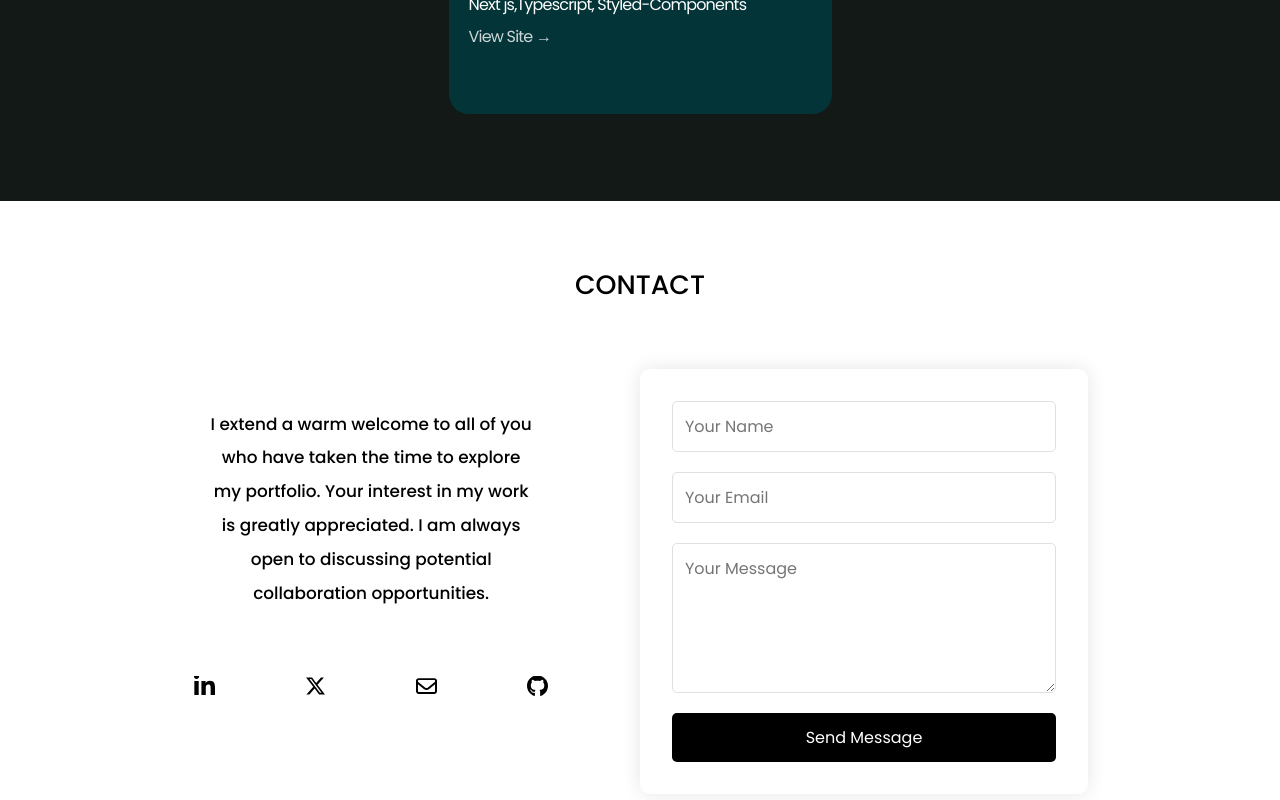
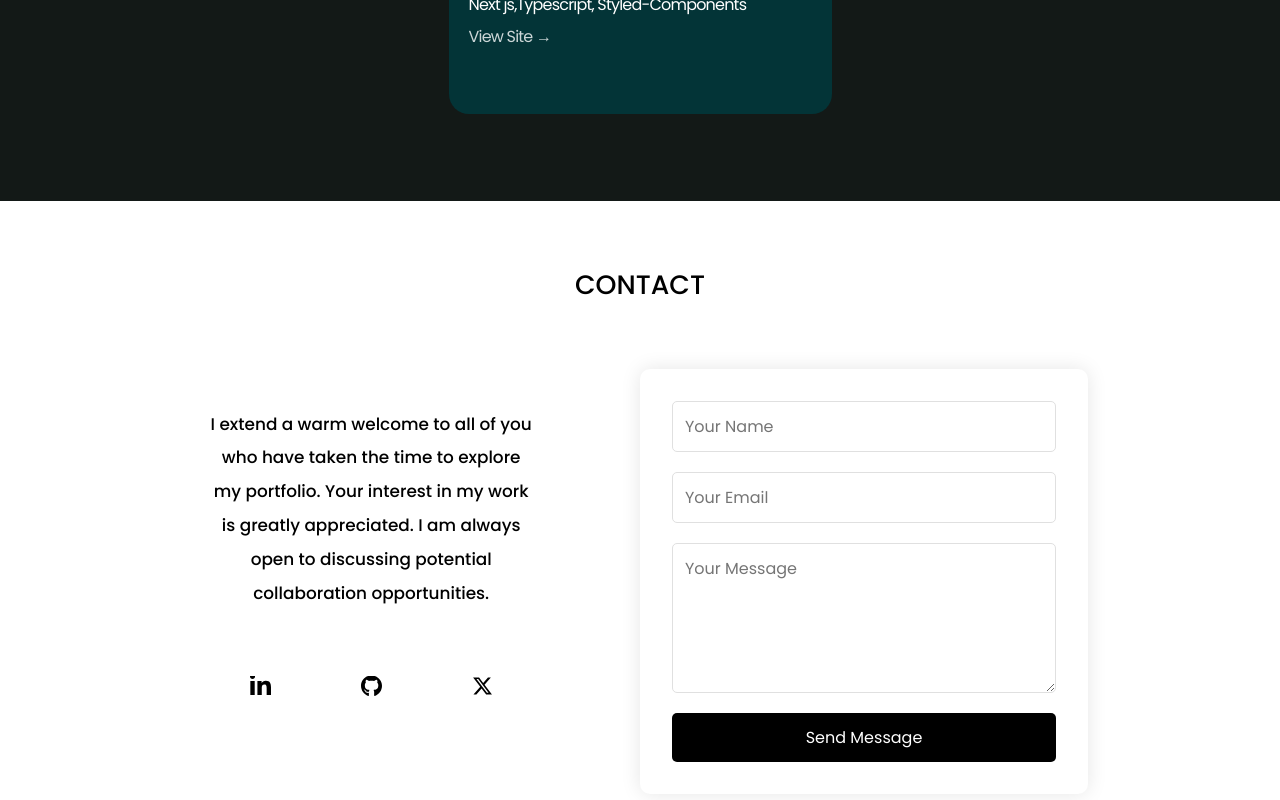
Before and after one commit to ngunjez/portfolio, a Next.js app: page / in a window 1280 px wide. Shown: the part 4099-4899 px from the top of the page. Built offline with nearby package versions, Linux system fonts and the light colour scheme; a web font is replaced by a local one.

Commit message:
updated the google analytics, updated the email js package and ui implementation as well as updated the styles

```diff
--- a/components/contact.tsx
+++ b/components/contact.tsx
@@ -38,10 +38,10 @@ const Contact = () => {
 
     try {
       await emailjs.sendForm(
-        'service_8z5f559',  // Your EmailJS service ID
-        'template_z1bkhuj', // Your EmailJS template ID
+        'service_8z5f559',
+        'template_z1bkhuj',
         form.current || '',
-        'bDz8NCcvFhjo0DxjU' // Your EmailJS public key
+        'bDz8NCcvFhjo0DxjU'
       );
 
       setStatus({ error: "", success: "Message sent successfully!" });
@@ -75,25 +75,18 @@ const Contact = () => {
                   <LinkedIn></LinkedIn>
                 </Link>
                 <Link
+                  href="https://github.com/ngunjez"
+                  target="_blank"
+                  rel="noopener noreferrer"
+                >
+                  <Github></Github>
+                </Link>
+                <Link
                   href="https://twitter.com/Ngunjiri29"
                   target="_blank"
                   rel="noopener noreferrer"
                 >
                   <Twitter></Twitter>
-                </Link>
-                <Link
-                  href="mailto:owen2ngunjiri@gmail.com"
-                  target="_blank"
-                  rel="noopener noreferrer"
-                >
-                  <Email></Email>
-                </Link>
-                <Link
-                  href="https://github.com/ngunjez"
-                  target="_blank"
-                  rel="noopener noreferrer"
-                >
-                  <Github></Github>
                 </Link>
               </ContactLinks>
             </Fade>
```
